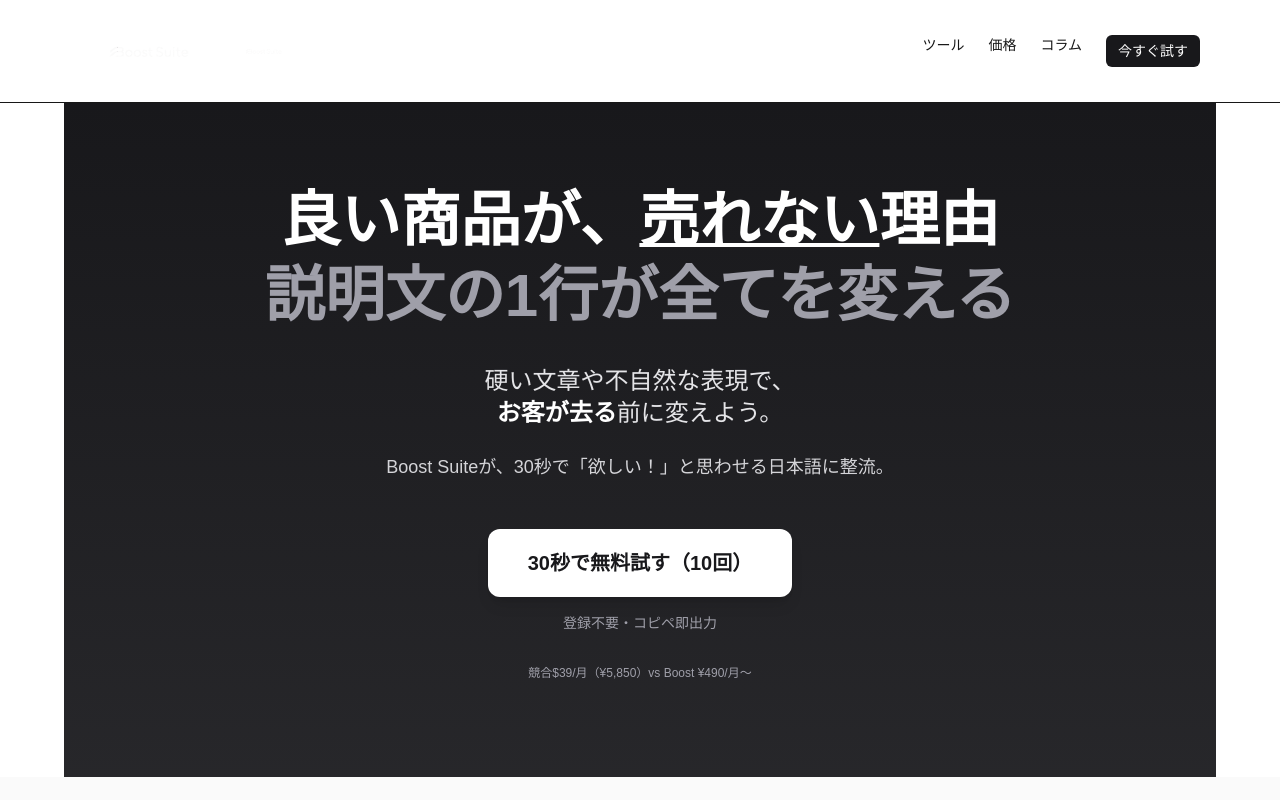
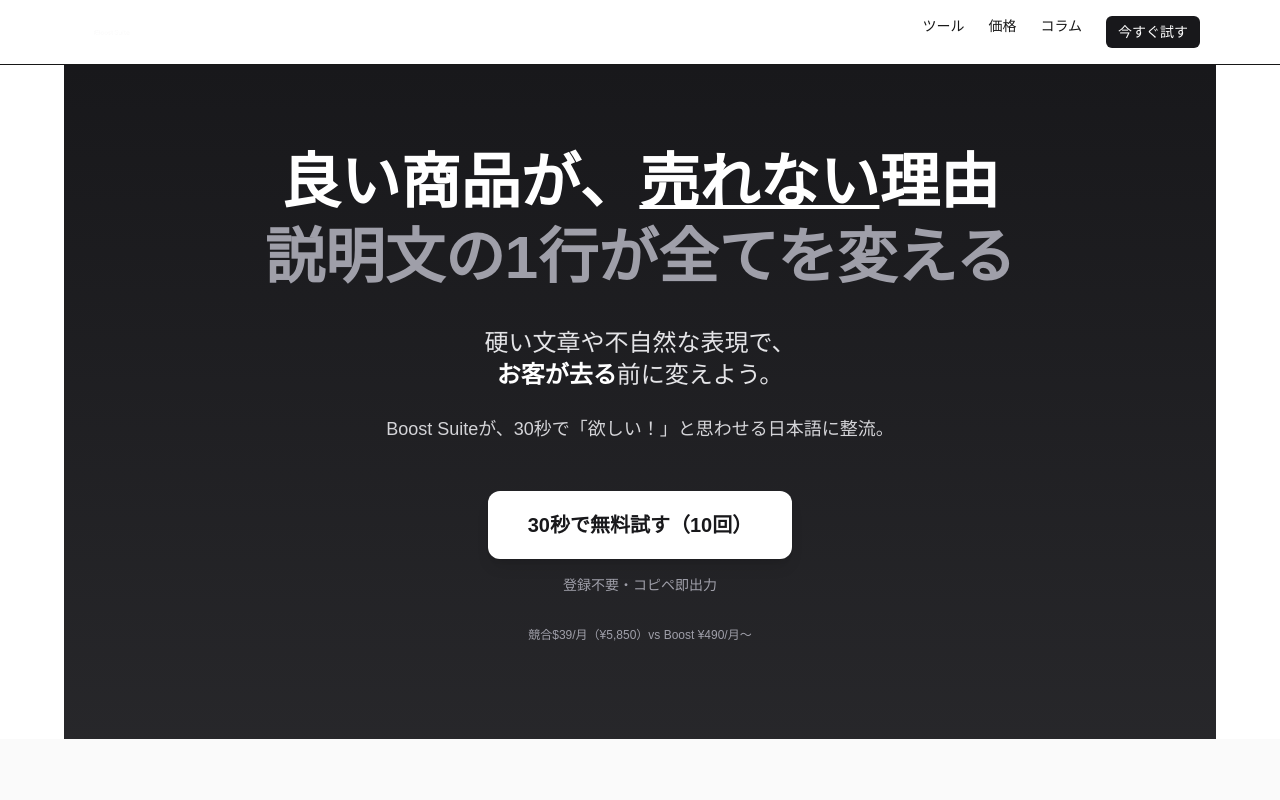
Before and after one commit to Waltz0820/boostsuite-app, a Next.js app: page / in a window 1280 px wide. Shown: the top 800 px of the page. Built offline with nearby package versions, Linux system fonts and the light colour scheme.

Commit message:
feat: 変更内容

```diff
--- a/app/layout.tsx
+++ b/app/layout.tsx
@@ -27,11 +27,8 @@ export default function RootLayout({ children }: { children: React.ReactNode })
       <body className="antialiased text-zinc-900 bg-white">
         <header className="border-b">
           <div className="mx-auto max-w-6xl px-4 py-4 flex items-center justify-between">
-            <Link href="/" className="flex items-center gap-3">
-              {/* public/logo.png を置けば表示されます */}
-              <Image src="/logo.png" alt="Boost Suite" width={140} height={28} priority />
-              <span className="sr-only">Boost Suite</span>
-              {/* public/logo.png を /public に配置（例：幅160px・高さ32px） */}
+            <Link href="/" aria-label="Boost Suite" className="flex items-center gap-3">
+              {/* /public/logo.png を配置（推奨 160×32px） */}
               <Image
                 src="/logo.png"
                 alt="Boost Suite ロゴ"
@@ -40,22 +37,24 @@ export default function RootLayout({ children }: { children: React.ReactNode })
                 className="h-8 w-auto"
                 priority
               />
-<span className="sr-only">Boost Suite</span>
             </Link>
+
             <nav className="flex gap-6 text-sm">
               <Link href="/tool" className="hover:opacity-70">ツール</Link>
               <Link href="/pricing" className="hover:opacity-70">価格</Link>
               <Link href="/column" className="hover:opacity-70">コラム</Link>
-              <a
+              <Link
                 href="/tool?from=header"
                 className="px-3 py-1.5 rounded-md bg-zinc-900 text-white hover:opacity-90"
               >
                 今すぐ試す
-              </a>
+              </Link>
             </nav>
           </div>
         </header>
+
         <main>{children}</main>
+
         <footer className="border-t bg-zinc-50">
           <div className="max-w-6xl mx-auto px-4 py-8 text-center text-sm text-zinc-500">
             <p>© {new Date().getFullYear()} Boost Suite</p>
@@ -64,7 +63,6 @@ export default function RootLayout({ children }: { children: React.ReactNode })
             </p>
           </div>
         </footer>
-
       </body>
     </html>
   );
```
Lines whose indentation alone changed are shown as unchanged.
